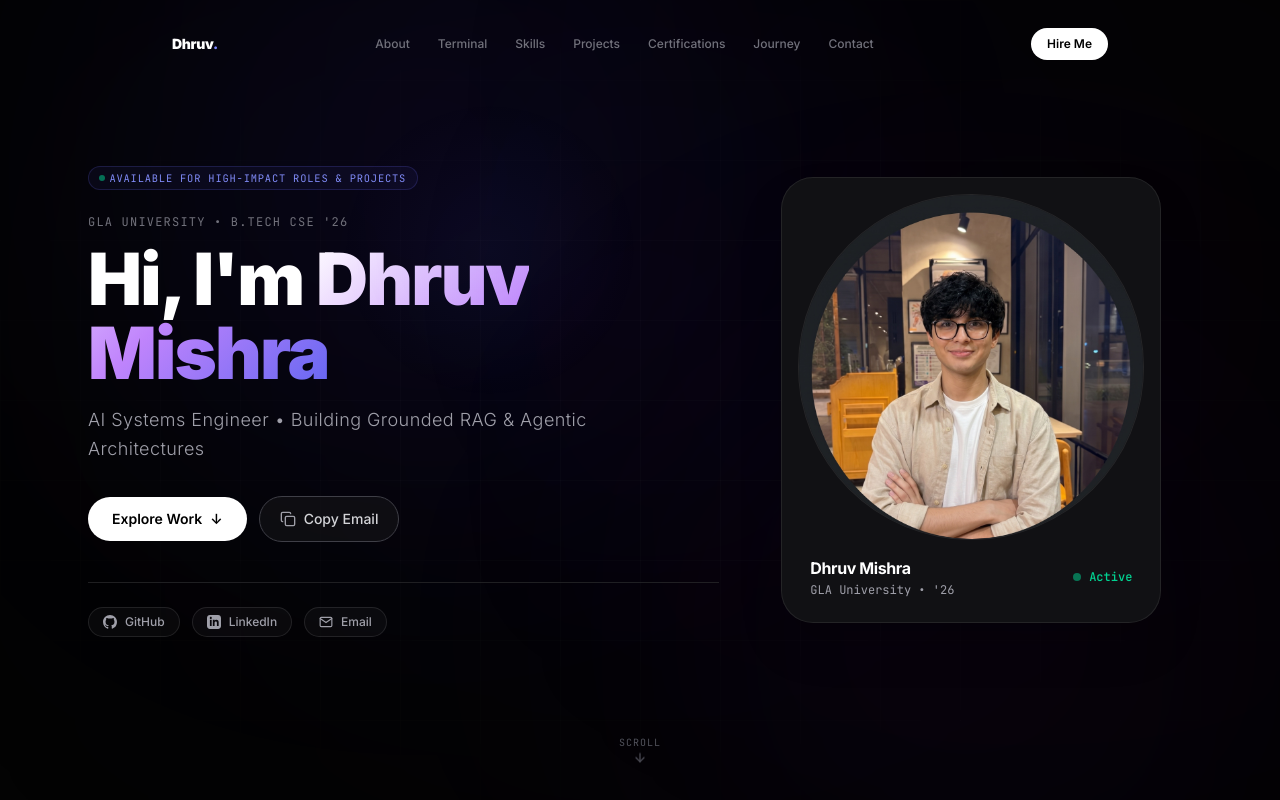
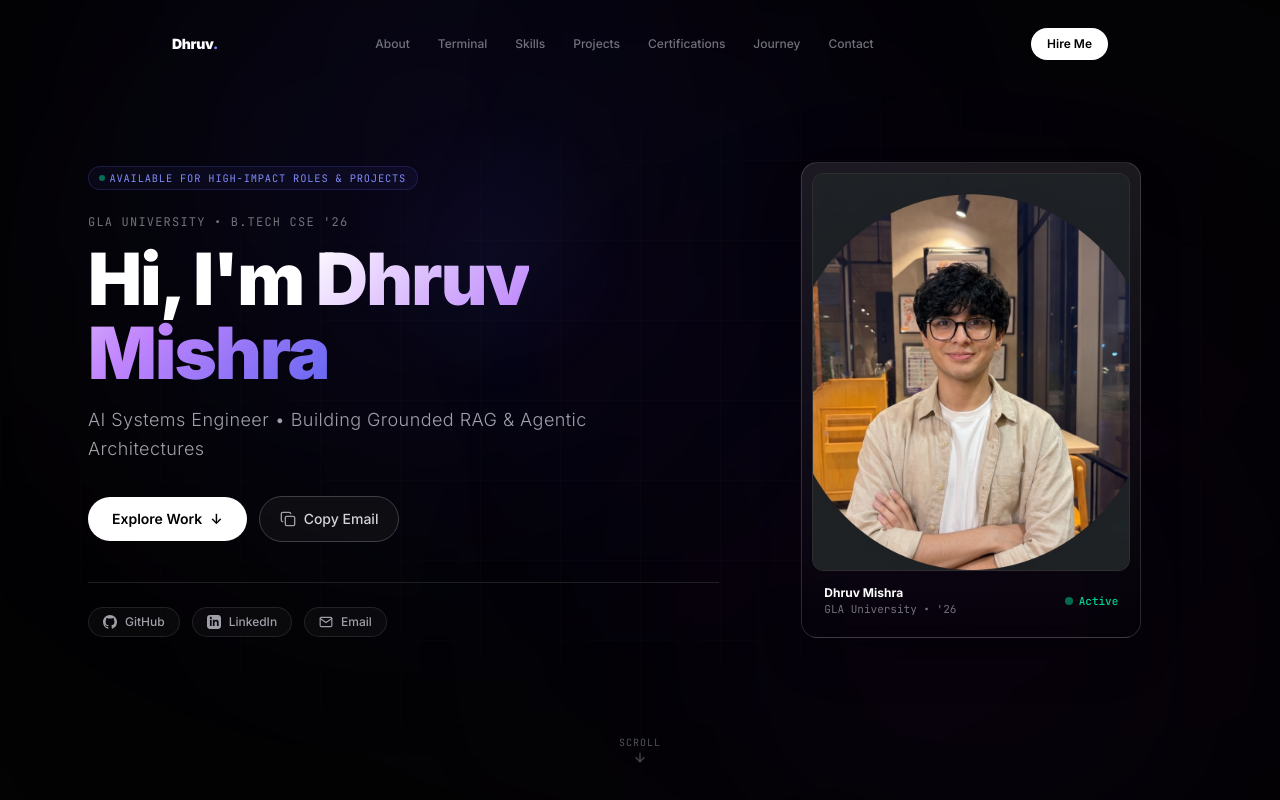
Before and after one commit to dhruvmishradev/masterwebsite-, a Next.js app: page / in a window 1280 px wide. Shown: the top 800 px of the page. Built offline with nearby package versions, Linux system fonts and the light colour scheme.

Commit message:
feat(hero): restore original starting editorial card layout and styling in full natural color

```diff
--- a/index.html
+++ b/index.html
@@ -393,23 +393,20 @@ section {
 /* Hero Right Editorial Portrait */
 .portrait-container {
   position: relative;
-  max-width: 380px;
-  width: 100%;
-  border-radius: 32px;
-  padding: 14px;
-  background: #111114;
-  border: 1px solid rgba(255, 255, 255, 0.08);
+  border-radius: 24px;
+  padding: 10px;
+  background: linear-gradient(180deg, rgba(255, 255, 255, 0.08) 0%, rgba(255, 255, 255, 0.02) 100%);
+  border: 1px solid rgba(255, 255, 255, 0.1);
   box-shadow: 0 24px 60px -20px rgba(0, 0, 0, 0.8);
 }
 
 .portrait-frame {
   position: relative;
   width: 100%;
-  aspect-ratio: 1 / 1;
-  border-radius: 9999px;
+  aspect-ratio: 1 / 1.15;
+  border-radius: 16px;
   overflow: hidden;
   background: #121216;
-  border: 1px solid rgba(255, 255, 255, 0.06);
 }
 
 .portrait-photo {
--- a/src/components/sections/Hero.tsx
+++ b/src/components/sections/Hero.tsx
@@ -158,27 +158,26 @@ export default function Hero() {
           </div>
 
           {/* Right Column: Editorial Portrait Frame */}
-          <div className="lg:col-span-5 flex justify-center items-center">
+          <div className="lg:col-span-5 flex justify-center">
             <motion.div
               variants={item}
-              className="relative w-full max-w-[380px] rounded-[32px] p-3.5 sm:p-4 bg-[#111114] border border-white/[0.08] shadow-2xl backdrop-blur-md"
+              className="relative w-full max-w-[340px] rounded-2xl p-2.5 bg-gradient-to-b from-white/10 via-white/5 to-white/0 border border-white/15 shadow-2xl backdrop-blur-sm"
             >
-              <div className="relative w-full aspect-square rounded-full overflow-hidden bg-zinc-900 border border-white/[0.06] shadow-inner">
+              <div className="relative w-full aspect-[4/5] rounded-xl overflow-hidden bg-zinc-900 border border-white/10">
                 {/* eslint-disable-next-line @next/next/no-img-element */}
                 <img
                   src="/profile.jpg"
                   alt={profileConfig.name}
-                  className="w-full h-full object-cover object-[center_20%] transition-transform duration-500 hover:scale-105"
-                  style={{ filter: "none" }}
+                  className="w-full h-full object-cover object-top transition-transform duration-700 hover:scale-105"
                 />
               </div>
 
-              <div className="flex items-center justify-between px-3 pt-4 pb-2">
+              <div className="flex items-center justify-between px-3 py-2.5 mt-1">
                 <div>
-                  <div className="text-base font-bold text-white tracking-tight">{profileConfig.name}</div>
-                  <div className="text-xs text-zinc-400 font-mono mt-0.5">GLA University &bull; &apos;26</div>
+                  <div className="text-xs font-bold text-white">{profileConfig.name}</div>
+                  <div className="text-[11px] text-zinc-500 font-mono">GLA University &bull; &apos;26</div>
                 </div>
-                <div className="flex items-center gap-2 text-xs text-emerald-400 font-mono font-medium">
+                <div className="flex items-center gap-1.5 text-[11px] text-emerald-400 font-mono font-medium">
                   <span className="w-2 h-2 rounded-full bg-emerald-400 animate-pulse" />
                   Active
                 </div>
```
